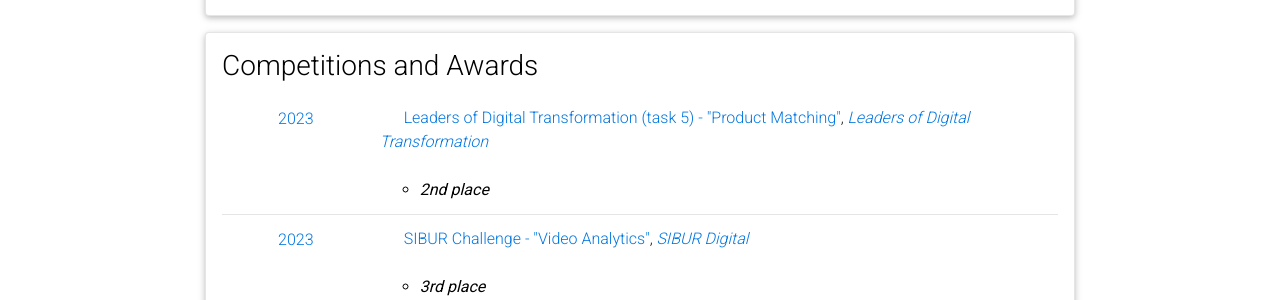
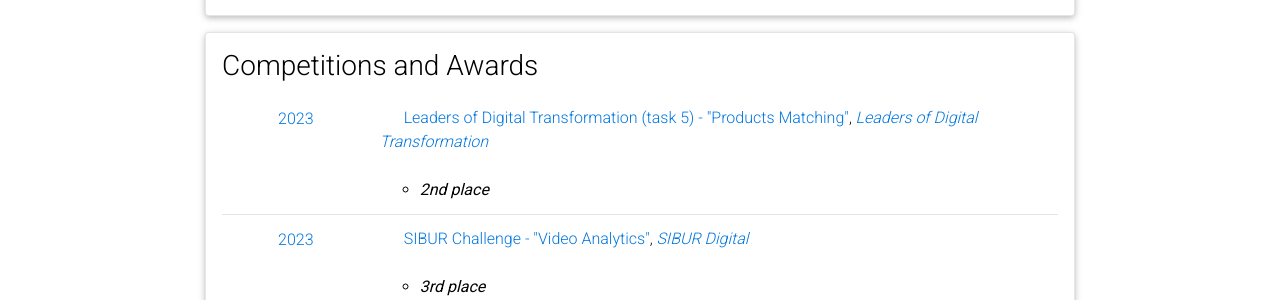
Before and after one commit to traptrip/traptrip.github.io, a Jekyll site: the page built from _pages/cv.md, in a window 1280 px wide and 900 px high, scrolled down 2738 px. Shown: the part 152-452 px from the top of the window. Built offline with Jekyll 4.4.1, drawn with Linux system fonts in a browser that asks for light colours; comment, search, counter and statistics services are not loaded; a style sheet for code colours, icons or effects is not loaded.

Commit message:
Update cv.yml

```diff
--- a/_data/cv.yml
+++ b/_data/cv.yml
@@ -94,7 +94,7 @@
   type: time_table
   contents:
 
-    - title: <a href="https://leaders2023.innoagency.ru/task_5/">Leaders of Digital Transformation (task 5) - "Product Matching"</a>
+    - title: <a href="https://leaders2023.innoagency.ru/task_5/">Leaders of Digital Transformation (task 5) - "Products Matching"</a>
       institution: <a href="https://leaders2023.innoagency.ru/">Leaders of Digital Transformation</a>
       description: <b><i>2nd place</i></b>
       year: 2023
```
